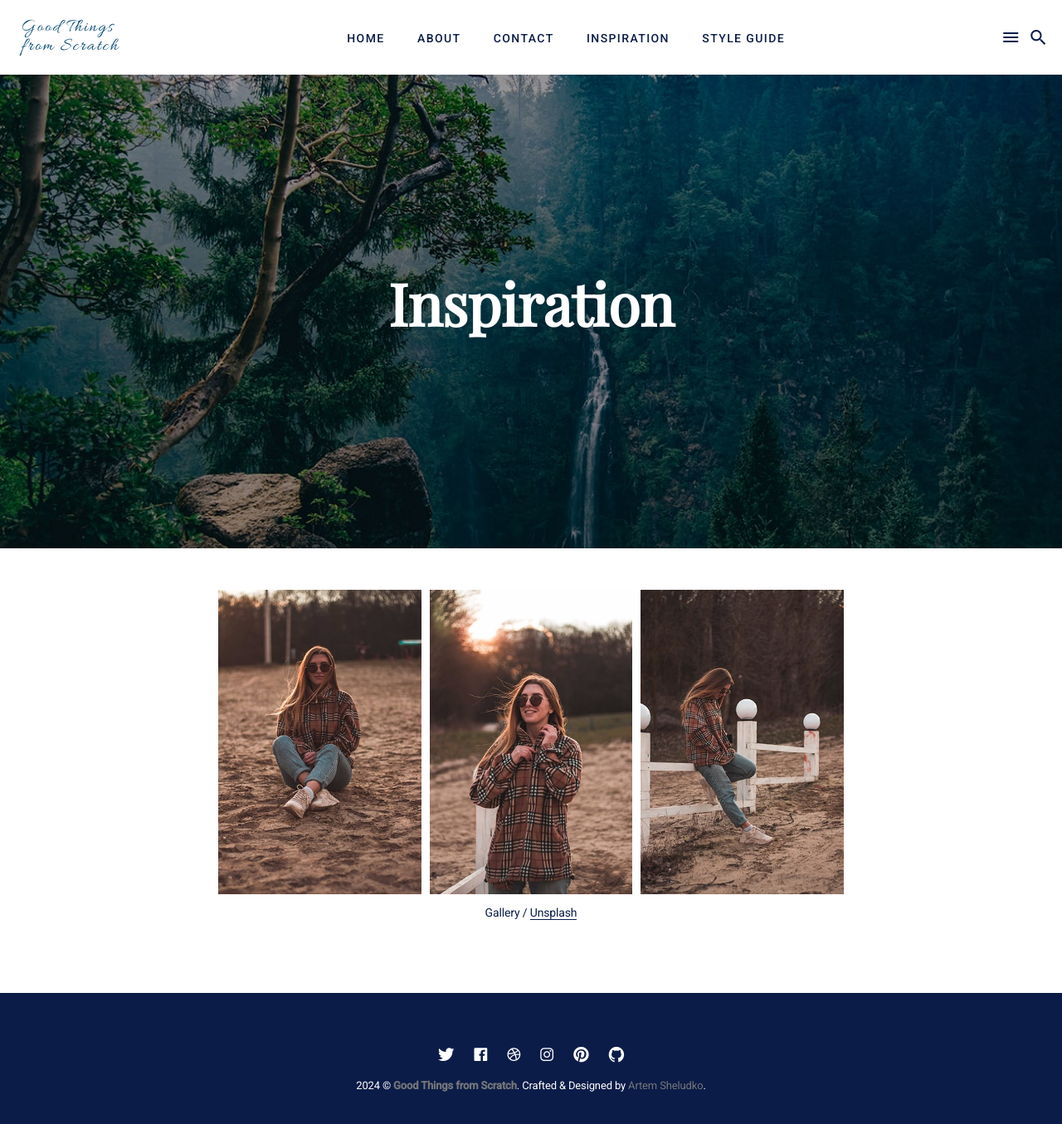
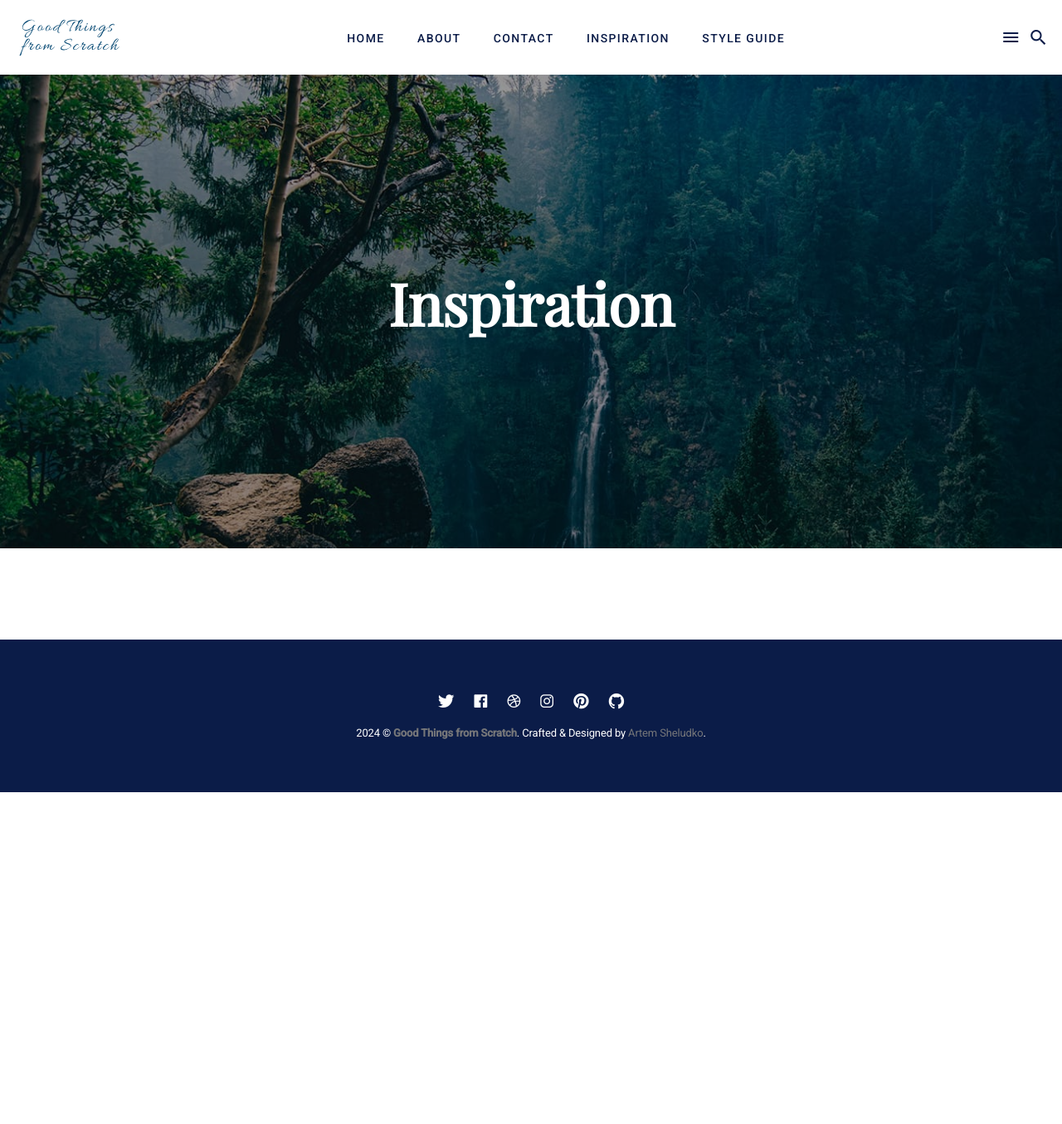
Before and after one commit to avarndell/GoodThingsFromScratch, a Jekyll site: the page built from _pages/inspiration.md, in a window 1280 px wide and 1380 px high. Shown: the top 1355 px of the window at 83% size. Built offline with Jekyll 4.4.1, drawn with Linux system fonts in a browser that asks for light colours; nearby versions of some CDN libraries.

Commit message:
Update Pages “inspiration”

```diff
--- a/_pages/inspiration.md
+++ b/_pages/inspiration.md
@@ -4,12 +4,4 @@ permalink: /Inspiration/
 title: Inspiration
 image: /images/25.jpg
 ---
-
-<div class="gallery-box">
-  <div class="gallery">
-    <img src="/images/21.jpg">
-    <img src="/images/22.jpg">
-    <img src="/images/20.jpg">
-  </div>
-  <em>Gallery / <a href="https://unsplash.com/" target="_blank">Unsplash</a></em>
-</div>
+{% if page.galleries %}{% include image-gallery-index.html %}{% endif %}
```
